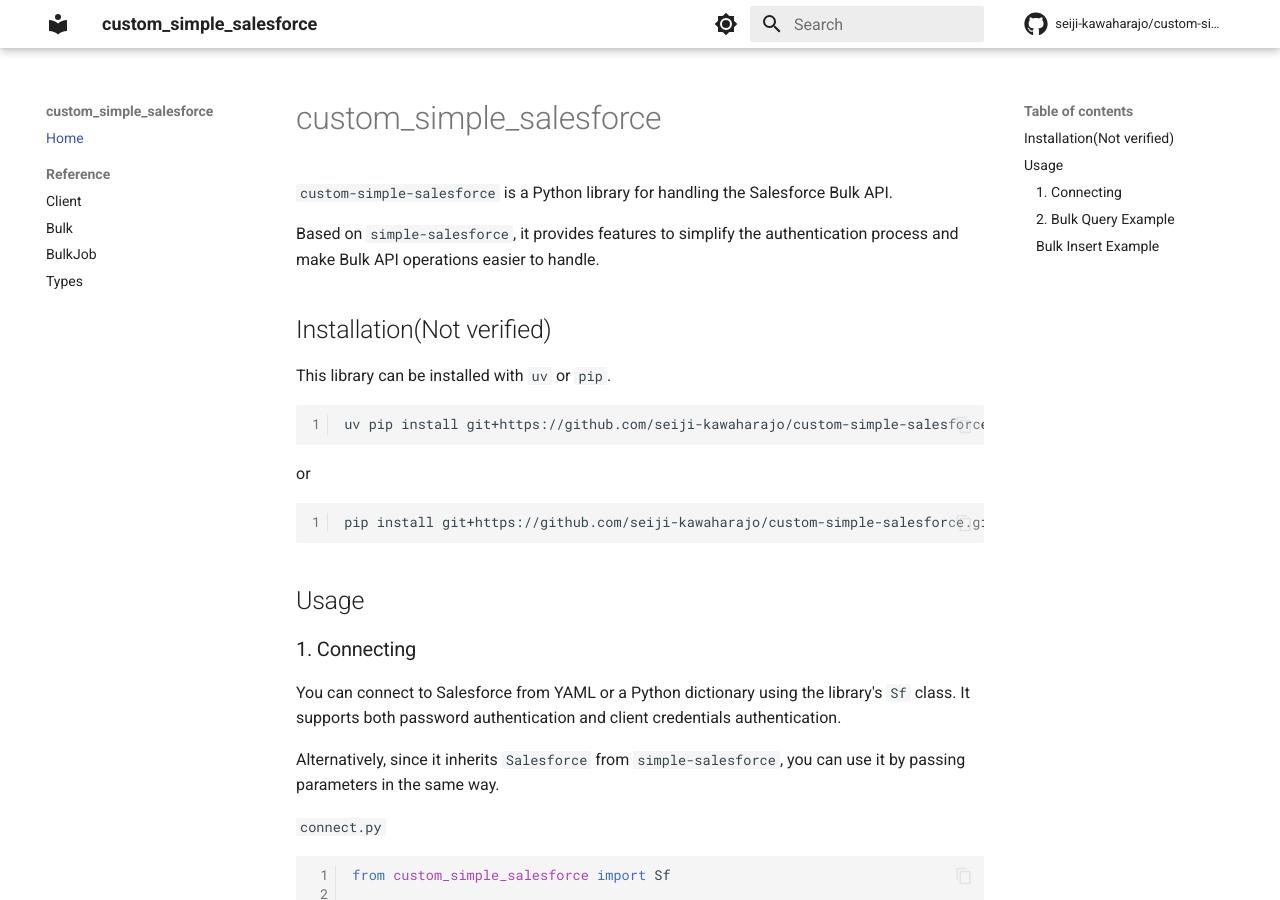
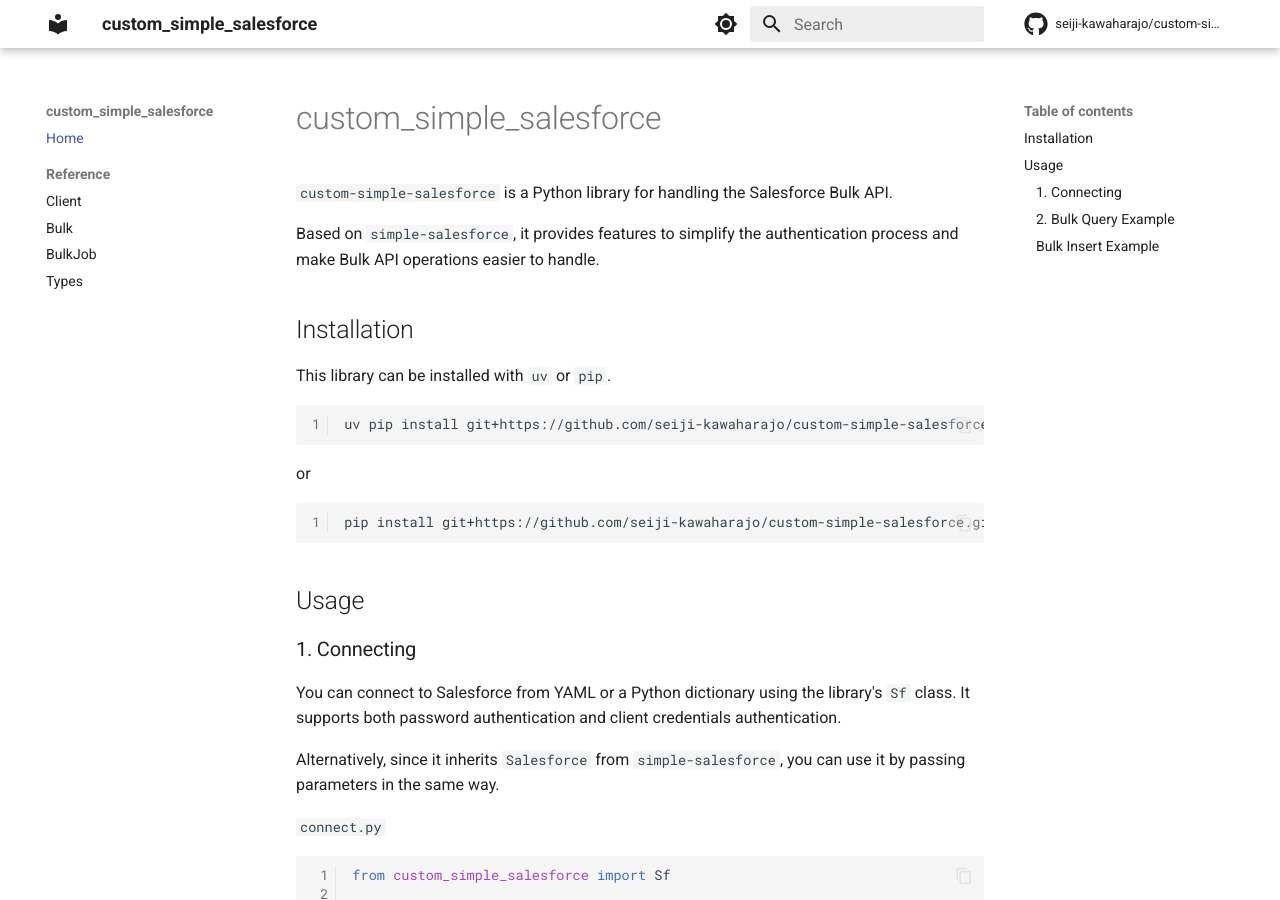
Before and after one commit to seiji-kawaharajo/custom-simple-salesforce, an MkDocs documentation site: the page built from docs/index.md, in a window 1280 px wide and 900 px high. Built offline with MkDocs 1.6.1 and Material for MkDocs 9.7.7, drawn with Linux system fonts in a browser that asks for light colours; comment, search, counter and statistics services are not loaded.

Commit message:
add paths docs

```diff
--- a/docs/index.md
+++ b/docs/index.md
@@ -4,7 +4,7 @@
 
 Based on `simple-salesforce`, it provides features to simplify the authentication process and make Bulk API operations easier to handle.
 
-## Installation(Not verified)
+## Installation
 
 This library can be installed with `uv` or `pip`.
 
```
Also changed, not shown: 1 other file.
